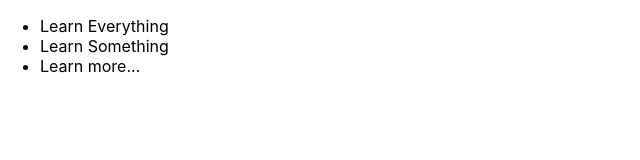
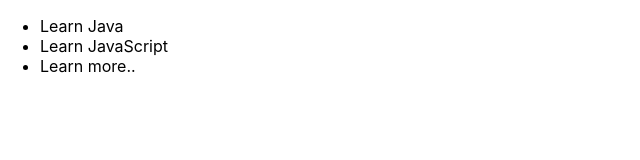
Before and after one commit to gjgaurav9/ReactWithTypeScript, a React (Create React App) app in the folder react-ts/: page / in a window 1280 px wide. Shown: the top 160 px of the page, without its empty margins (0-640 px from the left). Built offline with nearby package versions, Linux system fonts and the light colour scheme.

Commit message:
Created Todo Model and appliied to be used as a type and object creation

```diff
--- a/react-ts/src/App.tsx
+++ b/react-ts/src/App.tsx
@@ -1,7 +1,17 @@
-import Todo from "./components/Todo";
+import TodoList from "./components/Todo";
+import Todo from "./models/Todo";
 
 function App() {
-  return <div><Todo items={['Learn Everything','Learn Something','Learn more...']}/></div>;
+  const todoList = [
+    new Todo("Learn Java"),
+    new Todo("Learn JavaScript"),
+    new Todo("Learn more.."),
+  ];
+  return (
+    <div>
+      <TodoList items={todoList} />
+    </div>
+  );
 }
 
 export default App;
--- a/react-ts/src/components/Todo.tsx
+++ b/react-ts/src/components/Todo.tsx
@@ -1,13 +1,14 @@
 import React from "react";
+import Todo from "../models/Todo";
 
-const Todo: React.FC<{ items: string[] }> = (props) => {
+const TodoList: React.FC<{ items: Todo[] }> = (props) => {
   return (
     <ul>
       {props.items.map((item) => (
-        <li key={item}>{item}</li>
+        <li key={item.id}>{item.text}</li>
       ))}
     </ul>
   );
 };
 
-export default Todo;
+export default TodoList;
--- /dev/null
+++ b/react-ts/src/models/Todo.ts
@@ -0,0 +1,10 @@
+class Todo {
+  id: string;
+  text: string;
+  constructor(tod0Text: string) {
+    this.id = new Date().toISOString();
+    this.text = tod0Text;
+  }
+}
+
+export default Todo;
```
